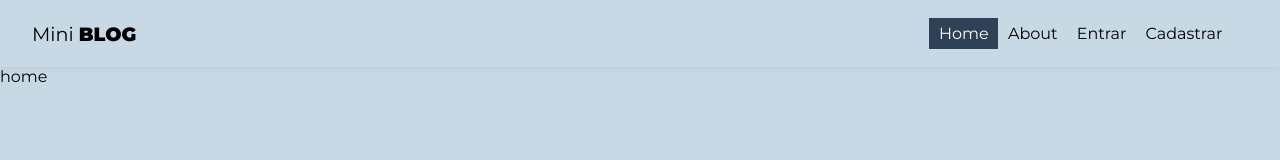
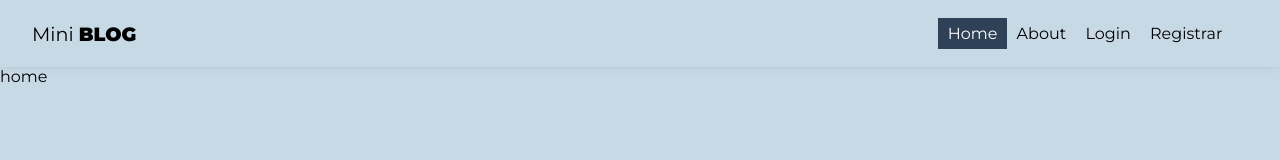
Before and after one commit to Isa-codelab/miniblog, a React (Vite) app: page / in a window 1280 px wide. Shown: the top 160 px of the page. Built offline with nearby package versions, Linux system fonts and the light colour scheme; no server answers.

Commit message:
feat: add initial Post and Dashboard page component

```diff
--- a/src/components/Navbar.jsx
+++ b/src/components/Navbar.jsx
@@ -1,8 +1,14 @@
 import styles from './Navbar.module.css';
+
+import { useAuthentication } from '../hooks/useAuthentication';
+import { useAuthValue} from '../context/AuthContext';
 
 import { NavLink } from 'react-router-dom';
 
 const Navbar = () => {
+
+  const {user} = useAuthValue();
+
   return (
     <nav className= {styles.navbar}>
         <NavLink to='/' className={styles.brand}>
@@ -17,13 +23,16 @@ const Navbar = () => {
                 <NavLink to='/about' className={({isActive}) => (isActive ? styles.active : "")}>About</NavLink>
             </li>
 
-            <li>
-                <NavLink to='/login' className={({isActive}) => (isActive ? styles.active : "")}>Entrar</NavLink>
-            </li>
-
-            <li>
-              <NavLink to='/register' className={({isActive}) => (isActive ? styles.active : "")}>Cadastrar</NavLink>
-            </li>
+           {!user && (
+               <>
+                <li>
+                    <NavLink to='/login' className={({isActive}) => (isActive ? styles.active : "")}>Login</NavLink>
+                </li>
+                <li>
+                    <NavLink to='/register' className={({isActive}) => (isActive ? styles.active : "")}>Registrar</NavLink>
+                </li>
+               </>
+           )}
         </ul>
     </nav>
   )
--- a/src/pages/Register/register.jsx
+++ b/src/pages/Register/register.jsx
@@ -13,8 +13,6 @@ const Register = () => {
   const {createUser, error: authError, loading} = useAuthentication();
 
   const handleSubmit = async (e) => {
-
-    form.reset();
 
     e.preventDefault();
     setError("");
```
Also changed, not shown: src/pages/CreatePost/CreatePost.jsx (added, +8 -0 lines), src/pages/DashBoard/DashBoard.jsx (added, +9 -0 lines), src/pages/CreatePost/CreatePost.module.css (added), src/pages/DashBoard/DashBoard.module.css (added).
